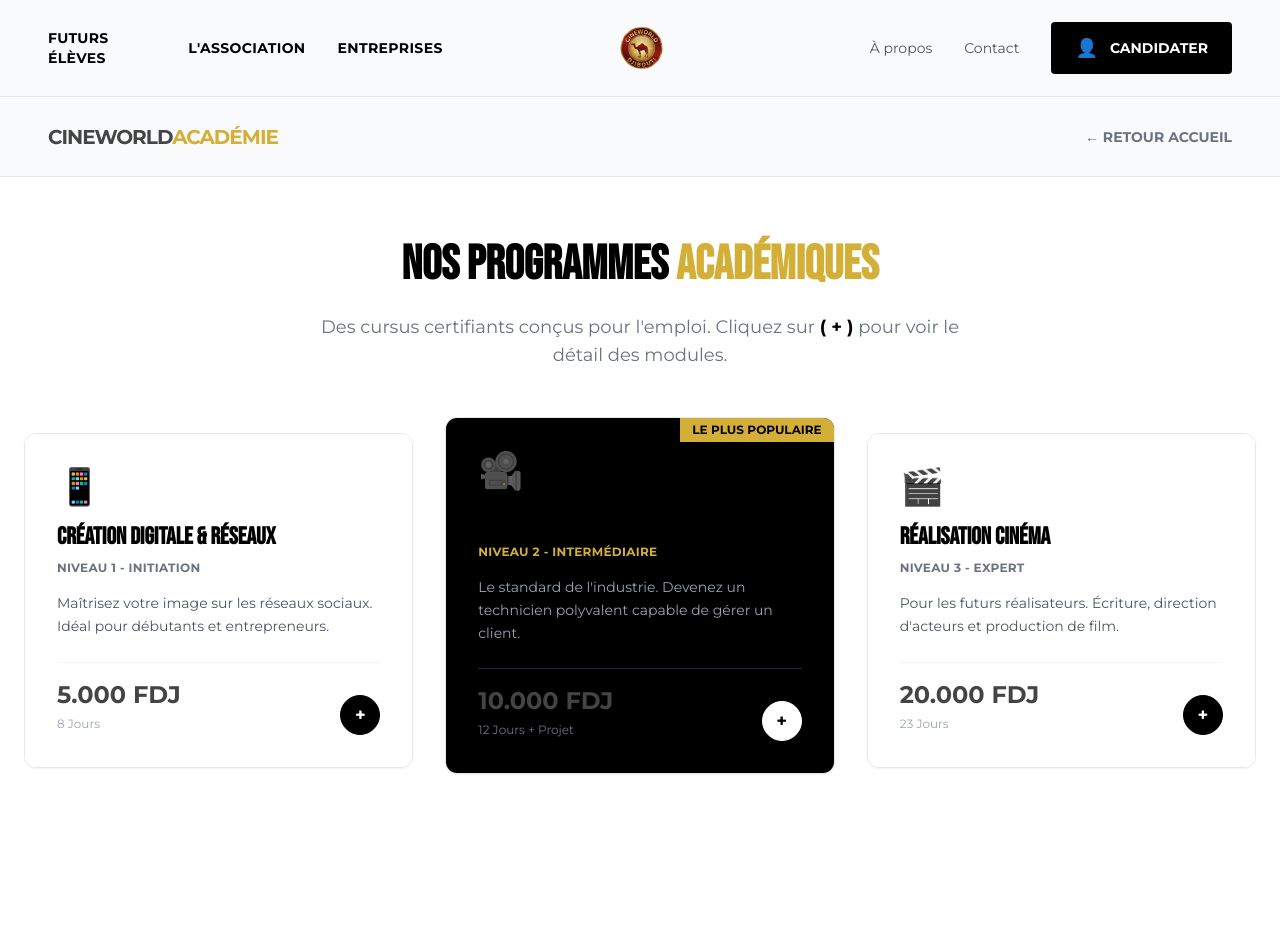
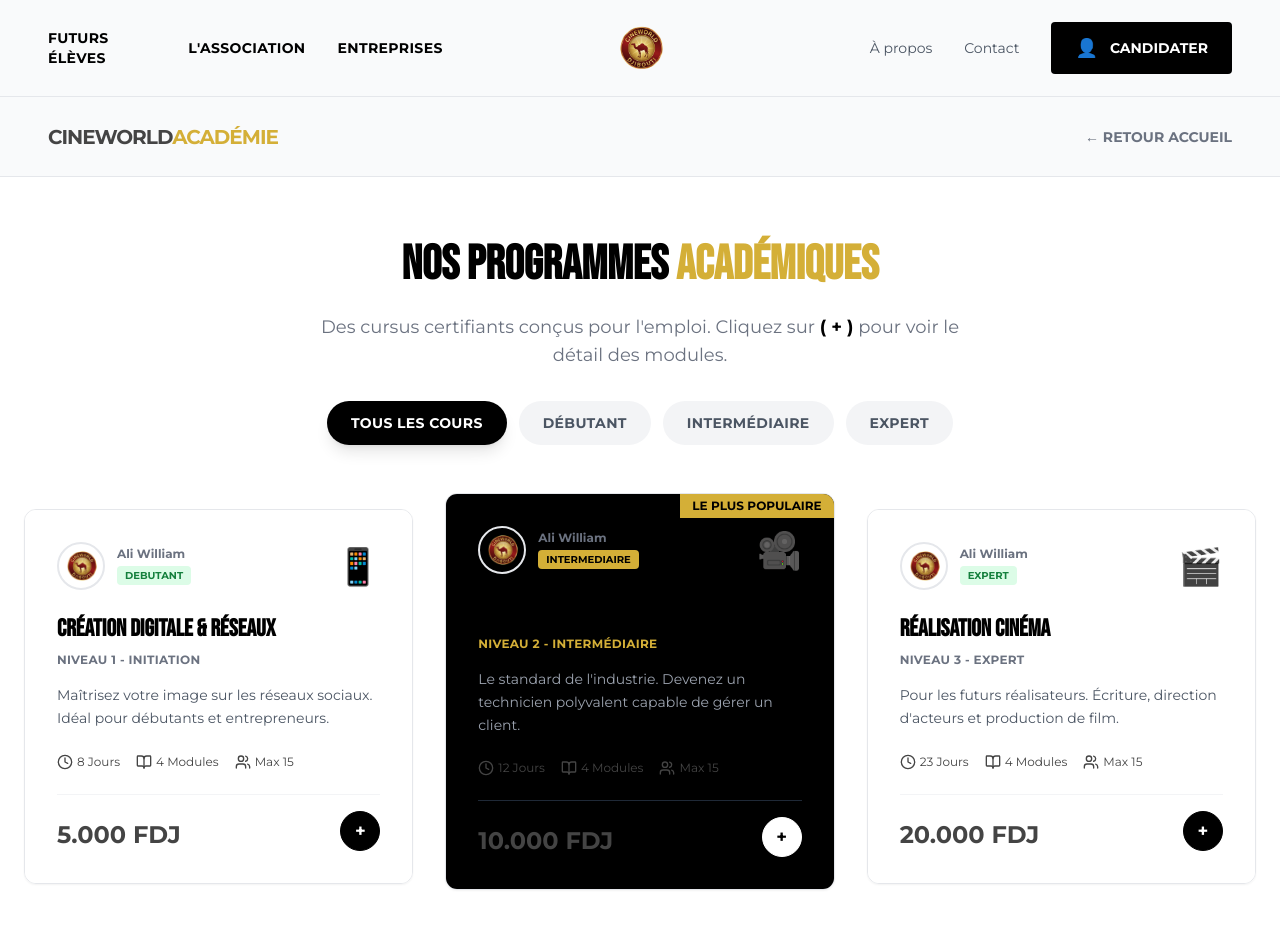
Before and after one commit to Willston125/studio, a Next.js app in the folder studio/: page /formations in a window 1280 px wide. Shown: the top 928 px of the page. Before the commit the page ends 897 px from the top, so only its background shows below. Built offline with nearby package versions, Linux system fonts and the light colour scheme; a web font is replaced by a local one.

Commit message:
mise a jour

```diff
--- a/studio/src/app/formations/page.tsx
+++ b/studio/src/app/formations/page.tsx
@@ -2,6 +2,8 @@
 
 import React, { useState } from 'react';
 import Link from 'next/link';
+import Image from 'next/image';
+import { Clock, BookOpen, Users } from 'lucide-react';
 
 // --- DONNÉES PÉDAGOGIQUES ---
 const formationsData = [
@@ -10,10 +12,12 @@ const formationsData = [
         icon: '📱',
         title: 'Création Digitale & Réseaux',
         niveau: 'Niveau 1 - Initiation',
+        category: 'debutant',
         prix: '5.000 FDJ',
         duree: '8 Jours',
+        modules: 4,
         accroche: 'Maîtrisez votre image sur les réseaux sociaux. Idéal pour débutants et entrepreneurs.',
-        modules: [
+        programmeDetails: [
             { titre: 'Théorie de l\'image', desc: 'Cadrage, règle des tiers, lumière naturelle.' },
             { titre: 'Design Graphique', desc: 'Création de logos et affiches sur Canva.' },
             { titre: 'Montage Mobile', desc: 'Rythme et effets sur CapCut / VN.' },
@@ -26,11 +30,13 @@ const formationsData = [
         icon: '🎥',
         title: 'Vidéaste Professionnel',
         niveau: 'Niveau 2 - Intermédiaire',
+        category: 'intermediaire',
         prix: '10.000 FDJ',
-        duree: '12 Jours + Projet',
+        duree: '12 Jours',
+        modules: 4,
         badge: 'LE PLUS POPULAIRE',
         accroche: 'Le standard de l\'industrie. Devenez un technicien polyvalent capable de gérer un client.',
-        modules: [
+        programmeDetails: [
             { titre: 'Caméra Pro', desc: 'Maîtrise Sony/BlackMagic, exposition, optiques.' },
             { titre: 'Lumière & Son', desc: 'Éclairage 3 points, prise de son interview.' },
             { titre: 'Post-Production', desc: 'Montage avancé sur Premiere Pro, étalonnage.' },
@@ -43,10 +49,12 @@ const formationsData = [
         icon: '🎬',
         title: 'Réalisation Cinéma',
         niveau: 'Niveau 3 - Expert',
+        category: 'expert',
         prix: '20.000 FDJ',
         duree: '23 Jours',
+        modules: 4,
         accroche: 'Pour les futurs réalisateurs. Écriture, direction d\'acteurs et production de film.',
-        modules: [
+        programmeDetails: [
             { titre: 'Scénario', desc: 'Structure narrative, découpage technique.' },
             { titre: 'Mise en Scène', desc: 'Direction d\'acteurs, grammaire de l\'image.' },
             { titre: 'Production', desc: 'Gestion d\'équipe technique, plan de travail.' },
@@ -58,10 +66,15 @@ const formationsData = [
 
 export default function FormationsPage() {
     const [openCardId, setOpenCardId] = useState<string | null>(null);
+    const [activeFilter, setActiveFilter] = useState<string>('tous');
 
     const toggleCard = (id: string) => {
         setOpenCardId(openCardId === id ? null : id);
     };
+
+    const filteredFormations = activeFilter === 'tous'
+        ? formationsData
+        : formationsData.filter(f => f.category === activeFilter);
 
     return (
         <div className="min-h-screen bg-white">
@@ -81,15 +94,38 @@ export default function FormationsPage() {
                 <h1 className="text-4xl md:text-5xl font-black mb-6">
                     Nos Programmes <span className="text-[#D4AF37]">Académiques</span>
                 </h1>
-                <p className="text-gray-500 max-w-2xl mx-auto text-lg">
+                <p className="text-gray-500 max-w-2xl mx-auto text-lg mb-8">
                     Des cursus certifiants conçus pour l'emploi. Cliquez sur <span className="font-bold text-black">( + )</span> pour voir le détail des modules.
                 </p>
+
+                {/* FILTRES PAR CATÉGORIE (Style Edule) */}
+                <div className="flex flex-wrap justify-center gap-3 mt-8">
+                    {[
+                        { label: 'Tous les cours', value: 'tous' },
+                        { label: 'Débutant', value: 'debutant' },
+                        { label: 'Intermédiaire', value: 'intermediaire' },
+                        { label: 'Expert', value: 'expert' }
+                    ].map((filter) => (
+                        <button
+                            key={filter.value}
+                            onClick={() => setActiveFilter(filter.value)}
+                            className={`
+                px-6 py-3 rounded-full font-bold text-sm uppercase tracking-wide transition-all
+                ${activeFilter === filter.value
+                                    ? 'bg-black text-white shadow-lg'
+                                    : 'bg-gray-100 text-gray-600 hover:bg-gray-200'}
+              `}
+                        >
+                            {filter.label}
+                        </button>
+                    ))}
+                </div>
             </section>
 
             {/* GRILLE DES CARTES */}
             <section className="pb-24 px-6 max-w-7xl mx-auto grid md:grid-cols-3 gap-8 items-start">
 
-                {formationsData.map((formation) => {
+                {filteredFormations.map((formation) => {
                     const isOpen = openCardId === formation.id;
                     const isPro = formation.id === 'pro';
 
@@ -111,7 +147,27 @@ export default function FormationsPage() {
 
                             {/* EN-TÊTE DE LA CARTE (Toujours visible) */}
                             <div className={`p-8 ${isPro ? 'bg-black text-white' : 'bg-white text-gray-900'}`}>
-                                <div className="text-4xl mb-4">{formation.icon}</div>
+
+                                {/* Avatar Formateur + Badge Niveau (Style Edule) */}
+                                <div className="flex items-center justify-between mb-6">
+                                    <div className="flex items-center gap-3">
+                                        <Image
+                                            src="/logo_cineworld.png"
+                                            alt="Ali William - Formateur"
+                                            width={48}
+                                            height={48}
+                                            className="rounded-full border-2 border-gray-200"
+                                        />
+                                        <div>
+                                            <div className="text-xs font-bold text-gray-500">Ali William</div>
+                                            <div className={`inline-block px-2 py-0.5 rounded text-[10px] font-bold uppercase ${isPro ? 'bg-[#D4AF37] text-black' : 'bg-green-100 text-green-700'}`}>
+                                                {formation.category}
+                                            </div>
+                                        </div>
+                                    </div>
+                                    <div className="text-4xl">{formation.icon}</div>
+                                </div>
+
                                 <h3 className="text-2xl font-bold mb-2 leading-tight">{formation.title}</h3>
                                 <p className={`text-xs font-bold uppercase tracking-wide mb-4 ${isPro ? 'text-[#D4AF37]' : 'text-gray-500'}`}>
                                     {formation.niveau}
@@ -120,10 +176,25 @@ export default function FormationsPage() {
                                     {formation.accroche}
                                 </p>
 
+                                {/* Icônes Informatives (Style Edule) */}
+                                <div className={`flex items-center gap-4 mb-6 text-xs ${isPro ? 'text-gray-400' : 'text-gray-500'}`}>
+                                    <div className="flex items-center gap-1">
+                                        <Clock className="w-4 h-4" />
+                                        <span>{formation.duree}</span>
+                                    </div>
+                                    <div className="flex items-center gap-1">
+                                        <BookOpen className="w-4 h-4" />
+                                        <span>{formation.modules} Modules</span>
+                                    </div>
+                                    <div className="flex items-center gap-1">
+                                        <Users className="w-4 h-4" />
+                                        <span>Max 15</span>
+                                    </div>
+                                </div>
+
                                 <div className={`border-t pt-4 flex justify-between items-end ${isPro ? 'border-gray-800' : 'border-gray-100'}`}>
                                     <div>
                                         <span className="block text-2xl font-black">{formation.prix}</span>
-                                        <span className={`text-xs ${isPro ? 'text-gray-500' : 'text-gray-400'}`}>{formation.duree}</span>
                                     </div>
 
                                     {/* BOUTON (+) TOGGLE */}
@@ -148,7 +219,7 @@ export default function FormationsPage() {
                                     <div className="mb-8">
                                         <h4 className="font-bold text-sm mb-4 text-[#D4AF37] uppercase tracking-wider">Programme Détaillé</h4>
                                         <ul className="space-y-4">
-                                            {formation.modules.map((mod, index) => (
+                                            {formation.programmeDetails.map((mod, index) => (
                                                 <li key={index} className="flex gap-3">
                                                     <span className="text-xs font-bold bg-gray-100 text-gray-500 w-6 h-6 flex items-center justify-center rounded-full shrink-0">
                                                         {index + 1}
--- a/studio/src/components/cine-enroll/hero-section.tsx
+++ b/studio/src/components/cine-enroll/hero-section.tsx
@@ -106,6 +106,18 @@ export default function HeroSection() {
             transition={{ duration: 0.8, delay: 0.2 }}
             className="relative hidden md:block"
           >
+            {/* Badge Circulaire de Preuve Sociale (Style Edule) */}
+            <motion.div
+              initial={{ scale: 0 }}
+              animate={{ scale: 1 }}
+              transition={{ duration: 0.6, delay: 0.8, type: "spring" }}
+              className="absolute -top-8 -right-8 z-20 w-28 h-28 bg-[#4CAF50] rounded-full flex flex-col items-center justify-center shadow-2xl border-4 border-white"
+            >
+              <div className="text-white text-3xl font-black">127+</div>
+              <div className="text-white text-[10px] font-bold uppercase tracking-wide">Élèves</div>
+              <div className="text-white text-[10px] font-bold uppercase">Formés</div>
+            </motion.div>
+
             {/* Image Principale avec bordure dorée */}
             <div className="relative rounded-2xl overflow-hidden border-4 border-yellow-600 shadow-2xl">
               <Image
@@ -134,6 +146,21 @@ export default function HeroSection() {
             {/* Éléments décoratifs flottants */}
             <div className="absolute -top-6 -right-6 w-24 h-24 bg-yellow-400 rounded-full blur-3xl opacity-20" />
             <div className="absolute -bottom-6 -left-6 w-32 h-32 bg-yellow-600 rounded-full blur-3xl opacity-20" />
+
+            {/* Doodles Décoratifs (Style Edule) */}
+            {/* Flèche montante à droite */}
+            <svg className="absolute -right-12 top-20 w-16 h-16 text-yellow-400 opacity-30" fill="none" viewBox="0 0 24 24" stroke="currentColor">
+              <path strokeLinecap="round" strokeLinejoin="round" strokeWidth={2} d="M5 10l7-7m0 0l7 7m-7-7v18" />
+            </svg>
+
+            {/* Étoiles dorées */}
+            <svg className="absolute -left-8 top-32 w-8 h-8 text-yellow-500 opacity-40" viewBox="0 0 24 24" fill="currentColor">
+              <path d="M12 2l3.09 6.26L22 9.27l-5 4.87 1.18 6.88L12 17.77l-6.18 3.25L7 14.14 2 9.27l6.91-1.01L12 2z" />
+            </svg>
+
+            {/* Points décoratifs */}
+            <div className="absolute top-4 left-4 w-3 h-3 bg-yellow-500 rounded-full opacity-50" />
+            <div className="absolute bottom-16 right-4 w-2 h-2 bg-yellow-600 rounded-full opacity-60" />
           </motion.div>
 
         </div>
```
